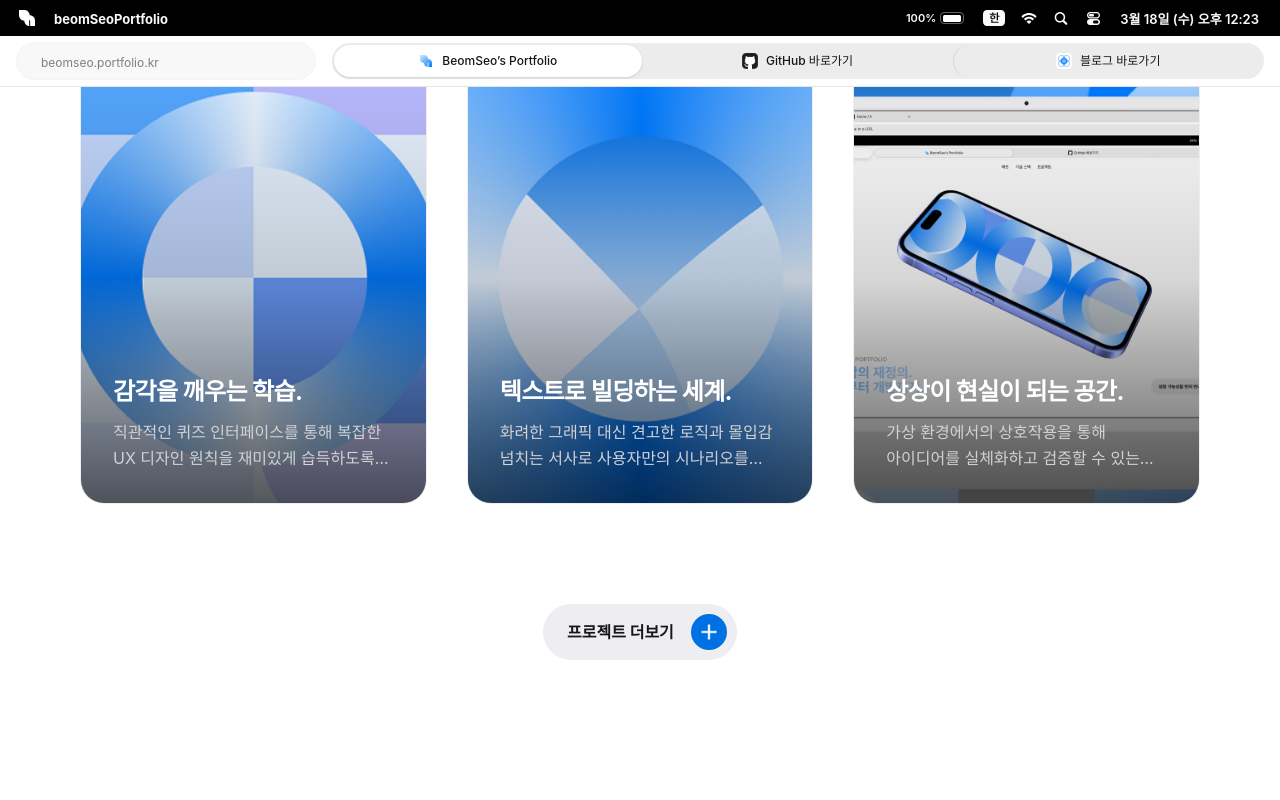
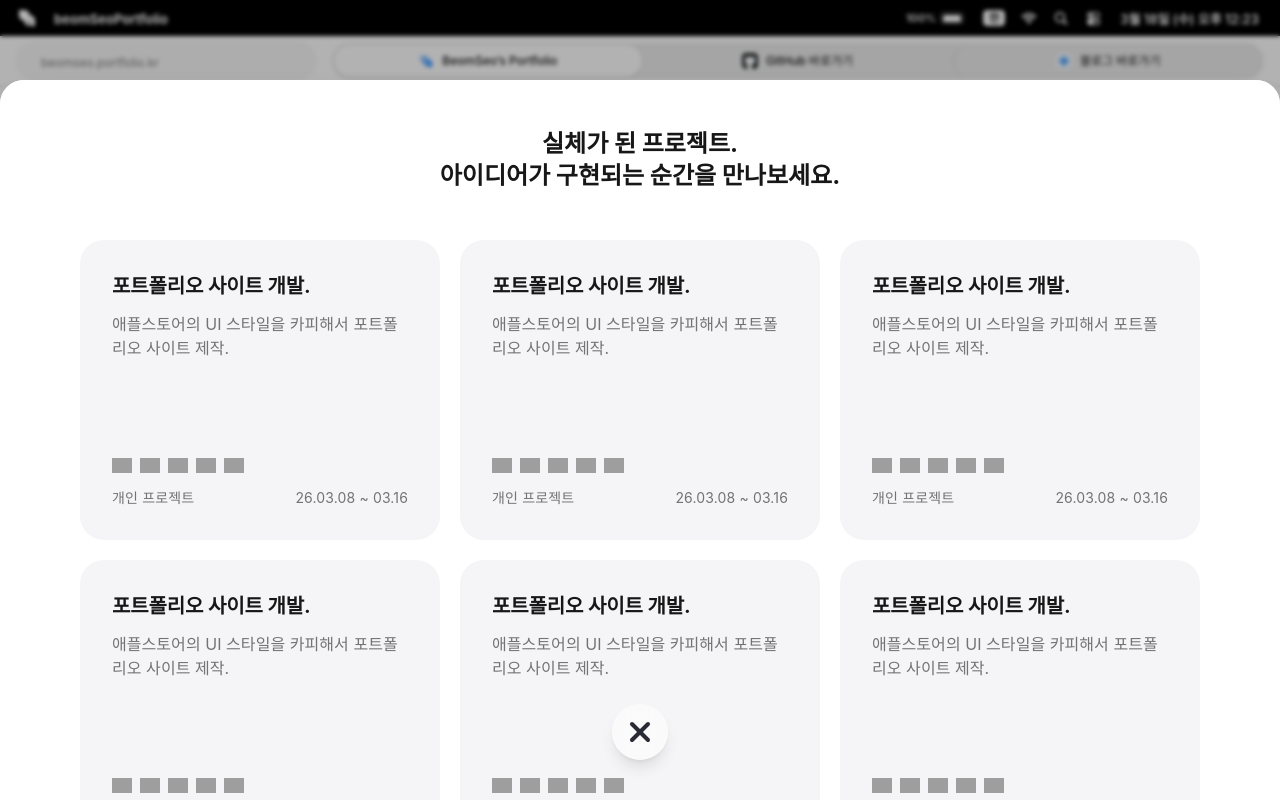
Before and after one commit to BS-Stack-Lab/portfolio-site-2026, a Next.js app: page / in a window 1280 px wide. Both pictures are taken after a click on the button "프로젝트 더보기". Shown: the part 7406-8206 px from the top of the page. Built offline with nearby package versions, Linux system fonts and the light colour scheme; grey boxes are pictures that could not be loaded; a web font is replaced by a local one.

Commit message:
project modal section start

```diff
--- a/components/ProjectModal.tsx
+++ b/components/ProjectModal.tsx
@@ -0,0 +1,118 @@
+"use client";
+
+import React from "react";
+
+interface ProjectModalProps {
+  isOpen: boolean;
+  onClose: () => void;
+}
+
+// 🛠 프로젝트 데이터 (피그마 이미지 참고)
+const PROJECTS_LIST = [
+  {
+    id: 1,
+    title: "포트폴리오 사이트 개발.",
+    desc: "애플스토어의 UI 스타일을 카피해서 포트폴리오 사이트 제작.",
+    techs: ["react.svg", "vscode.svg", "firebase.svg", "figma.svg", "ps.svg"],
+    type: "개인 프로젝트",
+    period: "26.03.08 ~ 03.16"
+  },
+  // 동일한 데이터 구조로 9개 구성 (반복 렌더링을 위해 예시 데이터만 나열)
+  ...Array(8).fill(null).map((_, i) => ({
+    id: i + 2,
+    title: "포트폴리오 사이트 개발.",
+    desc: "애플스토어의 UI 스타일을 카피해서 포트폴리오 사이트 제작.",
+    techs: ["react.svg", "vscode.svg", "firebase.svg", "figma.svg", "ps.svg"],
+    type: "개인 프로젝트",
+    period: "26.03.08 ~ 03.16"
+  }))
+];
+
+export default function ProjectModal({ isOpen, onClose }: ProjectModalProps) {
+  if (!isOpen) return null;
+
+  return (
+    <div
+      className="fixed inset-0 z-[200] flex items-end justify-center bg-black/30 backdrop-blur-[2px] pt-[80px]"
+      onClick={onClose}
+    >
+      <div
+        className="relative w-full max-w-[1440px] h-full bg-white rounded-t-[24px] overflow-hidden flex flex-col shadow-2xl"
+        onClick={(e) => e.stopPropagation()}
+      >
+        {/* 상단 헤더 (그라데이션 배경 포함) */}
+        <div className="absolute top-0 left-0 right-0 z-20 h-[144px] flex items-center justify-center bg-gradient-to-b from-white via-white/80 to-transparent pt-[48px] pb-[32px]">
+          <h2 className="font-wanted font-bold text-[24px] leading-[32px] text-[#171717] text-center whitespace-pre-wrap">
+            실체가 된 프로젝트.<br />아이디어가 구현되는 순간을 만나보세요.
+          </h2>
+        </div>
+
+        {/* 중앙 스크롤 컨텐츠 영역 */}
+        <div className="flex-1 overflow-y-auto scrollbar-hide px-[20px] md:px-[60px] xl:px-[80px] pt-[160px] pb-[120px]">
+          <div className="grid grid-cols-1 md:grid-cols-2 xl:grid-cols-3 gap-[20px] w-full">
+            {PROJECTS_LIST.map((project) => (
+              <ProjectDetailCard key={project.id} project={project} />
+            ))}
+          </div>
+        </div>
+
+        {/* 하단 닫기 버튼 (operation.svg 사용) */}
+        <div className="absolute bottom-[40px] left-1/2 -translate-x-1/2 z-30">
+          <button
+            onClick={onClose}
+            className="group w-[56px] h-[56px] bg-white/50 backdrop-blur-[10px] rounded-full flex items-center justify-center border border-white/20 shadow-lg hover:scale-110 transition-all duration-300 active:scale-95"
+          >
+            <img
+              src="/asset/icons/operation.svg"
+              alt="close"
+              className="w-[32px] h-[32px] transition-transform duration-500 group-hover:rotate-90"
+            />
+          </button>
+        </div>
+      </div>
+    </div>
+  );
+}
+
+// 🛠 프로젝트 상세 카드 컴포넌트
+function ProjectDetailCard({ project }: { project: any }) {
+  return (
+    <div className="flex flex-col justify-between items-start p-[32px] md:p-[24px] xl:p-[32px] bg-[#F5F5F7] rounded-[24px] h-[300px] w-full">
+
+      {/* 텍스트 영역 (상단) */}
+      <div className="flex flex-col gap-[12px] w-full">
+        <h3 className="font-wanted font-bold text-[20px] leading-[28px] text-[#171717] tracking-[-0.12px]">
+          {project.title}
+        </h3>
+        <p className="font-wanted font-normal text-[16px] leading-[24px] text-[#737373] tracking-[0.057px]">
+          {project.desc}
+        </p>
+      </div>
+
+      {/* 하단 메타 데이터 영역 */}
+      <div className="flex flex-col gap-[12px] w-full">
+        {/* 테크 아이콘 리스트 */}
+        <div className="flex flex-row items-center gap-[8px]">
+          {project.techs.map((icon: string, idx: number) => (
+            <img
+              key={idx}
+              src={`/asset/icons/${icon}`}
+              className="w-[20px] h-[20px] object-contain"
+              alt="tech icon"
+            />
+          ))}
+        </div>
+
+        {/* 구분 및 날짜 */}
+        <div className="flex flex-row justify-between items-center w-full">
+          <span className="font-wanted font-normal text-[14px] text-[#737373] tracking-[0.145px]">
+            {project.type}
+          </span>
+          <span className="font-wanted font-normal text-[14px] text-[#737373] tracking-[0.145px] text-right">
+            {project.period}
+          </span>
+        </div>
+      </div>
+    </div>
+  );
+}
--- a/components/Projects.tsx
+++ b/components/Projects.tsx
@@ -1,6 +1,7 @@
 "use client";
 
-import React, { useRef } from "react";
+import React, { useRef, useState } from "react"; // 🛠 1. useState 추가
+import ProjectModal from "./ProjectModal";
 
 // 설정 관리
 const PROJECT_ICON_PATH = "/asset/icons/";
@@ -14,7 +15,8 @@ const PROJECTS_DATA = [
 ];
 
 export default function Projects() {
-  const scrollRef = useRef<HTMLDivElement>(null);
+  const [isModalOpen, setIsModalOpen] = useState(false); // 🛠 2. 모달 상태 정의
+  const scrollRef = useRef<HTMLDivElement>(null); // 🛠 3. scrollRef 정의 (누락 방지)
 
   return (
     <section className="relative w-full bg-white flex flex-col items-center xl:py-[140px] md:py-[100px] py-[80px] overflow-hidden">
@@ -28,18 +30,14 @@ export default function Projects() {
           </h2>
         </div>
 
-        {/* 🛠 가로 스크롤 컨테이너 🛠 */}
+        {/* 가로 스크롤 컨테이너 */}
         <div
           ref={scrollRef}
           className="
             flex flex-row w-full
-            /* 가로 스크롤 활성화 및 스크롤바 숨김 */
             overflow-x-auto scrollbar-hide
-            /* 한 카드씩 넘어가게 하는 Snap 설정 */
             snap-x snap-mandatory
-            /* 카드 사이 간격 */
             gap-[20px] xl:gap-[40px]
-            /* 데스크톱(xl)에서는 스크롤 없이 3열 고정 (원하실 경우) */
             xl:grid xl:grid-cols-3 xl:overflow-visible
           "
         >
@@ -47,9 +45,7 @@ export default function Projects() {
             <div
               key={project.id}
               className="
-                /* 모바일/태블릿에서 카드의 너비 결정 */
                 min-w-[calc(100vw-40px)] md:min-w-[calc(50%-10px)] xl:min-w-0
-                /* Snap 지점 설정 (시작점에 걸리도록) */
                 snap-start
               "
             >
@@ -60,7 +56,10 @@ export default function Projects() {
 
         {/* 하단 버튼 */}
         <div className="w-full flex justify-center mt-[60px] md:mt-[80px] xl:mt-[100px]">
-          <button className="group flex flex-row items-center justify-between pl-[24px] pr-[10px] w-[194px] h-[56px] bg-[#EEEEF2] rounded-full transition-all hover:bg-[#E5E5E5] active:scale-95">
+          <button
+            onClick={() => setIsModalOpen(true)} // 🛠 4. 버튼 클릭 시 모달 열기
+            className="group flex flex-row items-center justify-between pl-[24px] pr-[10px] w-[194px] h-[56px] bg-[#EEEEF2] rounded-full transition-all hover:bg-[#E5E5E5] active:scale-95 shadow-sm hover:shadow-md"
+          >
             <span className="font-wanted font-bold text-[#171717] text-[16px]">
               프로젝트 더보기
             </span>
@@ -71,10 +70,17 @@ export default function Projects() {
         </div>
 
       </div>
+
+      {/* 🛠 5. 모달 컴포넌트 배치 및 props 연결 */}
+      <ProjectModal
+        isOpen={isModalOpen}
+        onClose={() => setIsModalOpen(false)}
+      />
     </section>
   );
 }
 
+// 개별 카드 컴포넌트
 function ProjectCard({ project }: { project: typeof PROJECTS_DATA[0] }) {
   const imageUrl = `${PROJECT_IMAGE_PATH}${project.fileName}${IMAGE_EXT}`;
 
```
